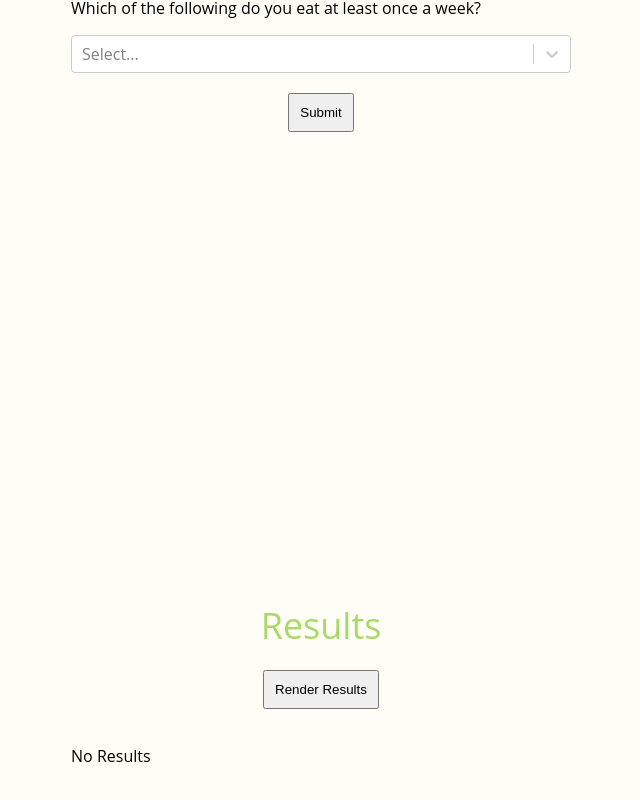
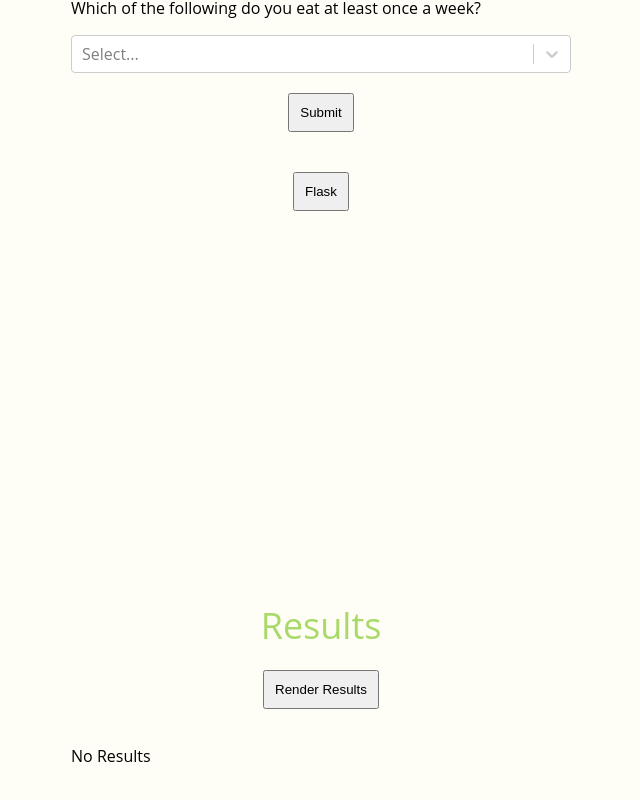
Before and after one commit to allisonchen23/nourish, a React (Create React App) app: page /questionnaire in a window 1280 px wide. Shown: the part 1129-1929 px from the top of the page, without its empty margins (319-959 px from the left). Built offline with nearby package versions, Linux system fonts and the light colour scheme.

Commit message:
WOO HITTING FLASK API

```diff
--- a/nourish.yml
+++ b/nourish.yml
@@ -19,3 +19,4 @@ dependencies:
    - tweet-preprocessor
    - nltk
    - sklearn
+   - flask_cors
--- a/package.json
+++ b/package.json
@@ -37,5 +37,6 @@
       "last 1 firefox version",
       "last 1 safari version"
     ]
-  }
+  },
+  "proxy": "http://localhost:5000"
 }
--- a/src/questionnaire.js
+++ b/src/questionnaire.js
@@ -165,7 +165,37 @@ class Questionnaire extends Component {
 	}
 
 	async obtainRecs() {
+		let xhr = new XMLHttpRequest();
+		let data = {
+			action: "recommendation",
+			foods: ["bananas", "spinach"]
+		}
+		xhr.addEventListener('load', () => {
+			console.log(xhr.responseText)
+			let results = JSON.parse(xhr.responseText);
+			console.log(results);
 
+		});
+		let searchURL = "http://localhost:5000";
+		xhr.open('POST', searchURL);
+
+		xhr.setRequestHeader("Content-Type", "application/json");
+		xhr.send(JSON.stringify(data));
+		// const requestOptions = {
+		// 	method: 'POST',
+		// 	headers: { 'Content-Type': 'application/json' },
+		// 	body: JSON.stringify({
+		// 		action: "recommendation",
+		// 		foods: ["bananas", "spinach"]
+		// 	}),
+		// };
+		// fetch('http://localhost:5000', requestOptions)
+		// .then(response => {
+		// 	console.log(response.json());
+		// })
+		// const response = await fetch('http://localhost:5000', requestOptions);
+		// const response_data = await response.json();
+		// console.log(response_data)
 	}
 	render() {
 		return (
@@ -249,6 +279,9 @@ class Questionnaire extends Component {
 						<button className="button" onClick={() => {this.search_DB()}}>
 							Submit
 						</button>
+						<button className="button" onClick={() => {this.obtainRecs()}}>
+							Flask
+						</button>
 					</div>
 				</div>
 
```
